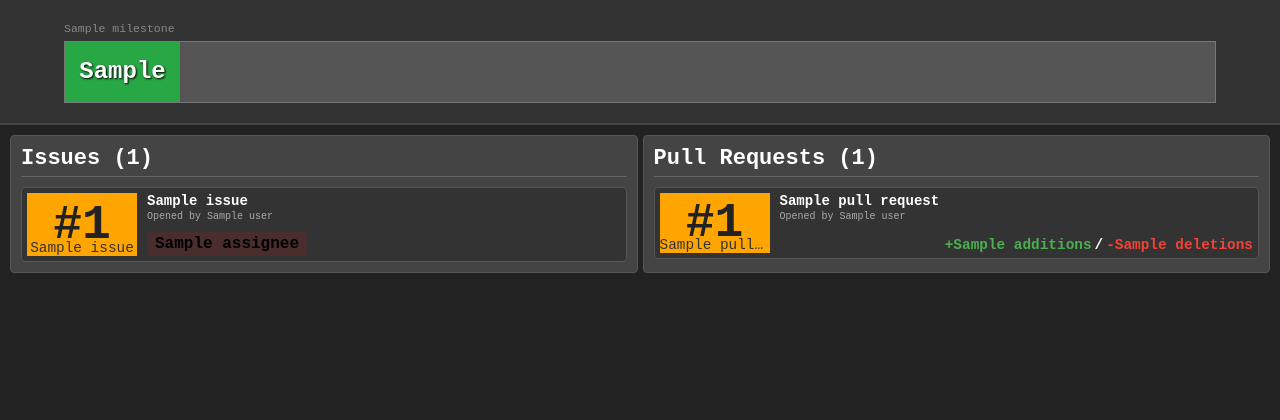
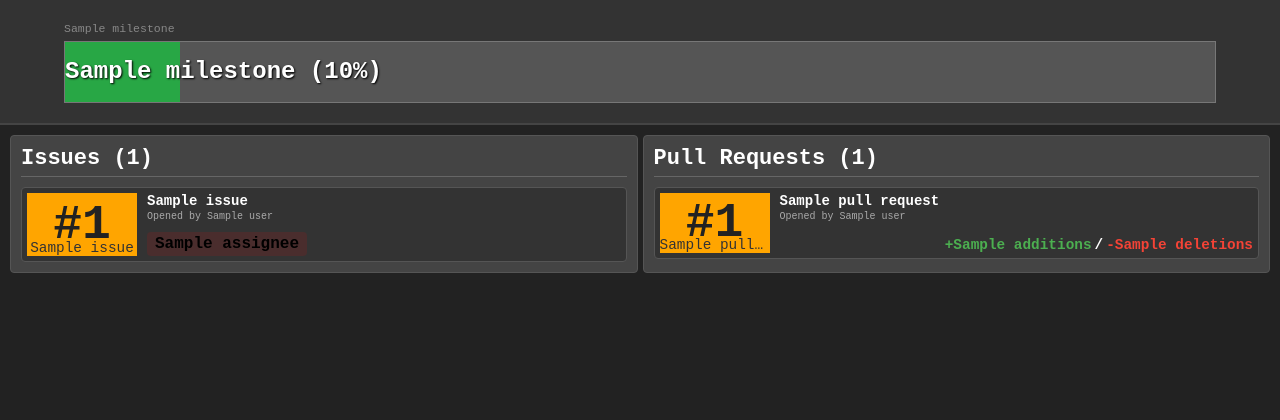
Before and after one commit to FRC-1721/ProjectHud, a Flask app: template app/templates/index.html in a window 1280 px wide. Shown: the top 420 px of the page. Run offline with Flask 3, Linux system fonts and the light colour scheme; the template is opened without the code that fills it: most values are stand-ins (such as "Sample title", 1, 10 or a date in 2020); parts of the project's set-up code (start-up, migrations or seed data) failed here and were passed over.

Commit message:
Fix style regression

```diff
--- a/app/static/style.css
+++ b/app/static/style.css
@@ -59,9 +59,15 @@ body {
 }
 
 .milestone-text {
+  color: #fff;
   font-size: 24px;
+  font-weight: bold;
   text-shadow: 1px 1px 2px #000;
+  display: block;
+  width: 100%;
   text-align: center;
+  white-space: nowrap;
+  overflow: visible;
 }
 
 /* ========================= */
```
